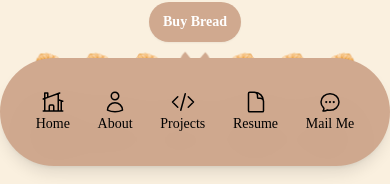
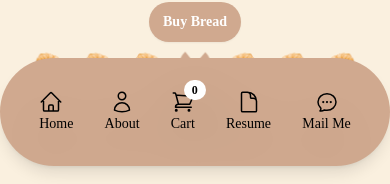
Before and after one commit to ygs07/breadtopia, a Nuxt app: page / in a window 390 px wide. Shown: the part 658-842 px from the top of the page. Built offline with nearby package versions, Linux system fonts and the light colour scheme; a web font is replaced by a local one.

Commit message:
Cart
wip cart :coffee

```diff
--- a/app.vue
+++ b/app.vue
@@ -1,4 +1,10 @@
 <script setup lang="ts">
+
+interface Cart{
+is_empty: boolean;
+items: Array <BakeryMenuItem>;
+number_of_items_in_cart : number;
+}
 
 interface BakeryMenuItem {
   id?: number;
@@ -6,17 +12,30 @@ interface BakeryMenuItem {
   price?: number;
   image_path?: string;
   short_description?: string;
+  full_description?: string;
+  item_quantity_to_buy?: number;
   sub_categories?: Array<BakeryMenuItemSubCategory>;
   has_sub_categories?: boolean;
 }
 interface BakeryMenuItemSubCategory {
   name: string;
   id: number;
+  item_quantity_to_buy?: number;
   price: number;
   image_path: string;
   short_description: string;
+  full_description: string;
 }
 
+const cart: Cart = reactive({
+  is_empty: true,
+  items: [],
+  number_of_items_in_cart: 0,
+})
+
+const numberOfItemsInCart: number = computed(() => {
+return cart.items.length
+})
 
 const bakery_menu_items: BakeryMenuItem[] = [
 {
@@ -25,6 +44,7 @@ const bakery_menu_items: BakeryMenuItem[] = [
     price: 2.50,
     image_path: "/images/pastries.jpg", // Replace with actual image path
     short_description: "Daily baked delights.",
+    full_description: "Our selection of freshly baked pastries, perfect for a light breakfast or afternoon snack. Choose from croissants, muffins, pain au chocolat, and more!",
   },
   {
     id: 2,
@@ -32,6 +52,7 @@ const bakery_menu_items: BakeryMenuItem[] = [
     price: 3.00,
     image_path: "/images/toast-tomato-olive-oil.jpg", // Replace with actual image path
     short_description: "Classic Spanish breakfast.",
+    full_description: "Simple yet satisfying, toasted bread topped with fresh tomato and a drizzle of olive oil. A timeless Spanish breakfast option.",
   },
   {
     id: 3,
@@ -39,6 +60,7 @@ const bakery_menu_items: BakeryMenuItem[] = [
     price: 6.50,
     image_path: "/images/toast-avocado-salmon.jpg", // Replace with actual image path
     short_description: "Creamy & savory.",
+    full_description: "A luxurious twist on toast! Creamy avocado spread and slices of smoked salmon on toasted bread. A delicious and healthy option.",
   },
   {
     id: 4,
@@ -46,6 +68,7 @@ const bakery_menu_items: BakeryMenuItem[] = [
     price: 7.00,
     image_path: "/images/toast-iberico-ham.jpg", // Replace with actual image path
     short_description: "Spanish cured ham on toast.",
+    full_description: "Indulge in the rich flavor of cured Spanish ham (Jamón Ibérico) served on toasted bread. A gourmet treat for any time of day.",
   },
   {
     id: 5,
@@ -53,17 +76,19 @@ const bakery_menu_items: BakeryMenuItem[] = [
     price: 5.00,
     image_path: "/images/yogurt-fruit-granola.jpg", // Replace with actual image path
     short_description: "Healthy & refreshing.",
+    full_description: "A healthy and refreshing combination of yogurt, fresh fruit, and crunchy granola. A perfect breakfast or light snack.",
   },
   {
     name: "Panes Artesanales (Artisan Breads)",
     has_sub_categories: true,
     sub_categories: [
-      {
+    {
         id: 6,
         name: "Barra blanca",
         price: 4.00,
         image_path: "/images/white-sourdough.jpg", // Replace with actual image path
         short_description: "Fluffy & light.",
+        full_description: "Made with a long fermentation process, this white sourdough bread boasts a fluffy texture and a slightly tangy flavor. Perfect for sandwiches, toasting, or simply enjoying on its own.",
       },
       {
         id: 7,
@@ -71,6 +96,7 @@ const bakery_menu_items: BakeryMenuItem[] = [
         price: 4.50,
         image_path: "/images/whole-wheat-bread.jpg", // Replace with actual image path
         short_description: "Hearty & healthy.",
+        full_description: "Packed with whole grains and fiber, our whole-wheat bread is a healthy and satisfying choice. Enjoy it toasted with your favorite toppings or in a hearty sandwich.",
       },
       {
         id: 8,
@@ -78,6 +104,7 @@ const bakery_menu_items: BakeryMenuItem[] = [
         price: 3.50,
         image_path: "/images/ciabatta-bread.jpg", // Replace with actual image path
         short_description: "Crusty & airy.",
+        full_description: "This Italian classic features a crispy crust and a light, airy interior. Ideal for dipping in olive oil, using in paninis, or enjoying as part of a charcuterie board.",
       },
       {
         id: 9,
@@ -85,6 +112,7 @@ const bakery_menu_items: BakeryMenuItem[] = [
         price: 4.00,
         image_path: "/images/rye-bread.jpg", // Replace with actual image path
         short_description: "Dense & flavorful.",
+        full_description: "With a distinct rye flavor and a denser texture, rye bread is a great option for those who enjoy a more substantial bread. Perfect for hearty sandwiches or toasted with cheese.",
       },
       {
         id: 10,
@@ -92,6 +120,7 @@ const bakery_menu_items: BakeryMenuItem[] = [
         price: 5.00,
         image_path: "/images/focaccia-bread.jpg", // Replace with actual image path
         short_description: "Herbs & olive oil.",
+        full_description: "This flavorful bread features a golden crust and a soft, chewy interior. Topped with herbs and olive oil, it's perfect for enjoying on its own or as an accompaniment to a meal.",
       },
     ],
   },
@@ -99,30 +128,46 @@ const bakery_menu_items: BakeryMenuItem[] = [
     name: "Sandwiches (Sandwiches)",
     has_sub_categories: true,
     sub_categories: [
-      {
+    {
         id: 11,
-        name: "Bocadillo clásico",
-        price: 5.50,
-        image_path: "/images/sandwich-ham-cheese.jpg", // Replace with actual image path
-        short_description: "Timeless favorite.",
+        name: "Tarta de chocolate",
+        price: 4.50,
+        image_path: "/images/chocolate-cake.jpg", // Replace with actual image path
+        short_description: "Decadent & delicious.",
+        full_description: "A rich and decadent chocolate cake, perfect for satisfying your sweet tooth. Layers of moist chocolate cake are frosted with a creamy chocolate ganache.",
       },
       {
         id: 12,
-        name: "Bocadillo vegetariano",
-        price: 7.00,
-        image_path: "/images/sandwich-roasted-veggies.jpg", // Replace with actual image path
-        short_description: "Colorful & flavorful.",
+        name: "Flan de vainilla",
+        price: 3.00,
+        image_path: "/images/vanilla-flan.jpg", // Replace with actual image path
+        short_description: "Silky smooth & creamy.",
+        full_description: "A classic Spanish dessert, our flan is made with fresh eggs, milk, and vanilla. Enjoy its silky smooth texture and creamy vanilla flavor.",
       },
-      {
-        id: 13,
-        name: "Bocadillo de pollo asado",
-        price: 6.00,
-        image_path: "/images/sandwich-roasted-chicken.jpg", // Replace with actual image path
-        short_description: "Tender & creamy.",
-      },
+      // {
+      //   id: 13,
+      //   name: "Bocadillo de pollo asado",
+      //   price: 6.00,
+      //   image_path: "/images/sandwich-roasted-chicken.jpg", // Replace with actual image path
+      //   short_description: "Tender & creamy.",
+      // },
     ]
   }
 ]
+
+
+const addItemToCart: any = (item_to_add: BakeryMenuItem) => {
+// let item_to_add_to_cart: any = bakery_menu_items.filter((item) =>  item.id == item_to_add.id)
+item_to_add.item_quantity_to_buy? item_to_add.item_quantity_to_buy++ : item_to_add.item_quantity_to_buy = 1
+cart.items.push(item_to_add)
+cart.number_of_items_in_cart++
+console.log(item_to_add)
+cart.items.push(item_to_add)
+cart.number_of_items_in_cart = numberOfItemsInCart
+cart.is_empty = false
+}
+
+
 
 </script>
 
@@ -168,20 +213,10 @@ const bakery_menu_items: BakeryMenuItem[] = [
       >
         <div class="text-center">
           <nuxt-link to="/" class="">
-            <svg
-              xmlns="http://www.w3.org/2000/svg"
-              fill="none"
-              viewBox="0 0 24 24"
-              stroke-width="1.5"
-              stroke="currentColor"
-              class="w-6 h-6 m-auto"
-            >
-              <path
-                stroke-linecap="round"
-                stroke-linejoin="round"
-                d="M8.25 21v-4.875c0-.621.504-1.125 1.125-1.125h2.25c.621 0 1.125.504 1.125 1.125V21m0 0h4.5V3.545M12.75 21h7.5V10.75M2.25 21h1.5m18 0h-18M2.25 9l4.5-1.636M18.75 3l-1.5.545m0 6.205l3 1m1.5.5l-1.5-.5M6.75 7.364V3h-3v18m3-13.636l10.5-3.819"
-              />
-            </svg>
+            <svg xmlns="http://www.w3.org/2000/svg" fill="none" viewBox="0 0 24 24" stroke-width="1.5" stroke="currentColor" class="size-6">
+  <path stroke-linecap="round" stroke-linejoin="round" d="m2.25 12 8.954-8.955c.44-.439 1.152-.439 1.591 0L21.75 12M4.5 9.75v10.125c0 .621.504 1.125 1.125 1.125H9.75v-4.875c0-.621.504-1.125 1.125-1.125h2.25c.621 0 1.125.504 1.125 1.125V21h4.125c.621 0 1.125-.504 1.125-1.125V9.75M8.25 21h8.25" />
+</svg>
+
             <span> Home </span>
           </nuxt-link>
         </div>
@@ -206,26 +241,20 @@ const bakery_menu_items: BakeryMenuItem[] = [
             <span> About </span>
           </nuxt-link>
         </div>
-        <div class="text-center">
-          <nuxt-link to="/projects" class="">
-            <svg
-              xmlns="http://www.w3.org/2000/svg"
-              fill="none"
-              viewBox="0 0 24 24"
-              stroke-width="1.5"
-              stroke="currentColor"
-              class="w-6 h-6 m-auto"
-            >
-              <path
-                stroke-linecap="round"
-                stroke-linejoin="round"
-                d="M17.25 6.75L22.5 12l-5.25 5.25m-10.5 0L1.5 12l5.25-5.25m7.5-3l-4.5 16.5"
-              />
-            </svg>
+<div class="text-center">
+                  <button to="/projects" class="relative ">
+                    <span class="absolute top-0 right-0 inline-flex items-center justify-center px-2 py-1 text-xs font-bold leading-none transform translate-x-1/2 -translate-y-1/2 bg-white text-black rounded-full">{{cart.number_of_items_in_cart}}</span>
+                    <svg xmlns="http://www.w3.org/2000/svg" fill="none" viewBox="0 0 24 24" stroke-width="1.5" stroke="currentColor" class="size-6">
+          <path stroke-linecap="round" stroke-linejoin="round" d="M2.25 3h1.386c.51 0 .955.343 1.087.835l.383 1.437M7.5 14.25a3 3 0 0 0-3 3h15.75m-12.75-3h11.218c1.121-2.3 2.1-4.684 2.924-7.138a60.114 60.114 0 0 0-16.536-1.84M7.5 14.25 5.106 5.272M6 20.25a.75.75 0 1 1-1.5 0 .75.75 0 0 1 1.5 0Zm12.75 0a.75.75 0 1 1-1.5 0 .75.75 0 0 1 1.5 0Z" />
+        </svg>
 
-            <span> Projects </span>
-          </nuxt-link>
+
+                    <span class="relative"> Cart </span>
+
+            </button>
         </div>
+
+
         <div class="text-center">
           <a
             href="https://ys-portfolio-site.s3.eu-west-1.amazonaws.com/Resume.pdf"
@@ -299,7 +328,7 @@ const bakery_menu_items: BakeryMenuItem[] = [
       </div>
 
     </div>
-    <!-- <NuxtWelcome /> -->
+
 
 
     <div class="flex flex-row flex-wrap-reverse justify-between p-10 bg-background">
@@ -333,7 +362,9 @@ const bakery_menu_items: BakeryMenuItem[] = [
 
       <div class="grid grid-cols-2 md:grid-cols-4 gap-4">
         <div v-for="(n, index) in 4" >
-          <MenuItemCard :item="bakery_menu_items[index]" />
+          <MenuItemCard :item="bakery_menu_items[index]"
+          @add-item-to-cart="addItemToCart"
+          />
         </div>
 
 </div>
@@ -355,6 +386,54 @@ const bakery_menu_items: BakeryMenuItem[] = [
       </div>
       </div>
 
+      <div class="p-24 bg-background py-10">
+        <h2 class="text-5xl font-bold text-primary-900">My Cart</h2>
+
+
+        <div class="flex flex-row" >
+
+          <div v-show="cart.is_empty" class="flex flex-col">
+<div>
+<h2 class="text-2xl font-bold">Your Cart is empty </h2>
+</div>
+
+
+        </div>
+          <div class="w-2/3" v-show="!cart.is_empty">
+            <div class="max-w-sm w-full lg:max-w-full lg:flex" v-for="(cart_item, index) in cart.items" :key="index">
+  <div class="h-48 lg:h-auto lg:w-48 flex-none bg-cover rounded-t lg:rounded-t-none lg:rounded-l text-center overflow-hidden" style="background-image: url('/img/store.png')" title="Woman holding a mug">
+  </div>
+  <div class="border-r border-b border-8 border-l border-primary-400 lg:border-l-0 lg:border-t lg:border-primary-700 bg-white rounded-b lg:rounded-b-none lg:rounded-r p-4 flex flex-col justify-between leading-normal">
+    <div class="mb-8">
+      <p class="text-sm text-gray-600 flex items-center">
+        <svg xmlns="http://www.w3.org/2000/svg" fill="none" viewBox="0 0 24 24" stroke-width="1.5" stroke="currentColor" class="w-6 h-6 text-primary-700 mr-1">
+  <path stroke-linecap="round" stroke-linejoin="round" d="M12 6v6h4.5m4.5 0a9 9 0 1 1-18 0 9 9 0 0 1 18 0Z" />
+</svg>
+
+       20 mins
+      </p>
+      <div class="text-gray-900 font-bold text-xl mb-2">{{ cart_item.name }}</div>
+      <p class="text-gray-700 text-base">{{ cart_item.full_description }}</p>
+    </div>
+    <div class="flex items-center justify-between flex-row">
+      <div class="text-sm">
+        <p class="text-gray-900 leading-none">Jonathan Reinink</p>
+        <p class="text-gray-600">Aug 18</p>
+      </div>
+
+      <div>
+<button> - </button>
+      <input type="number" class="border-b " :value="cart_item.item_quantity_to_buy" readonly/>
+      <button> + </button>
+      </div>
+
+      <h2 class="text-3xl font-bold">€{{ cart_item.price}}</h2>
+    </div>
+  </div>
+</div>
+            </div>
+            </div>
+        </div>
 
       <div class="md:p-24 bg-background py-10">
         <div class="flex flex-row flex-wrap md:flex-no-wrap justify-center space-x-6 p-10 bg-primary-300 md:space-y-0 space-y-9 shadow-md shadow rounded-md">
--- a/components/MenuItemCard.vue
+++ b/components/MenuItemCard.vue
@@ -2,6 +2,7 @@
 defineProps({
   item: Object
 })
+defineEmits(['addItemToCart'])
 </script>
 
 <template>
@@ -19,7 +20,7 @@ defineProps({
     <p class="text-gray-700 text-base">
      {{item?.short_description}}
     </p>
-    <button href="#" class="rounded-full bg-primary-500 px-3.5 mt-4 py-2.5 text-sm font-semibold text-white shadow-sm hover:bg-primary-800 focus-visible:outline focus-visible:outline-2 focus-visible:outline-offset-2 focus-visible:outline-indigo-600">Add To Cart</button>
+    <button @click="$emit('addItemToCart', item)" class="rounded-full bg-primary-500 px-3.5 mt-4 py-2.5 text-sm font-semibold text-white shadow-sm hover:bg-primary-800 focus-visible:outline focus-visible:outline-2 focus-visible:outline-offset-2 focus-visible:outline-indigo-600">Add To Cart</button>
 
   </div>
   </div>
```
